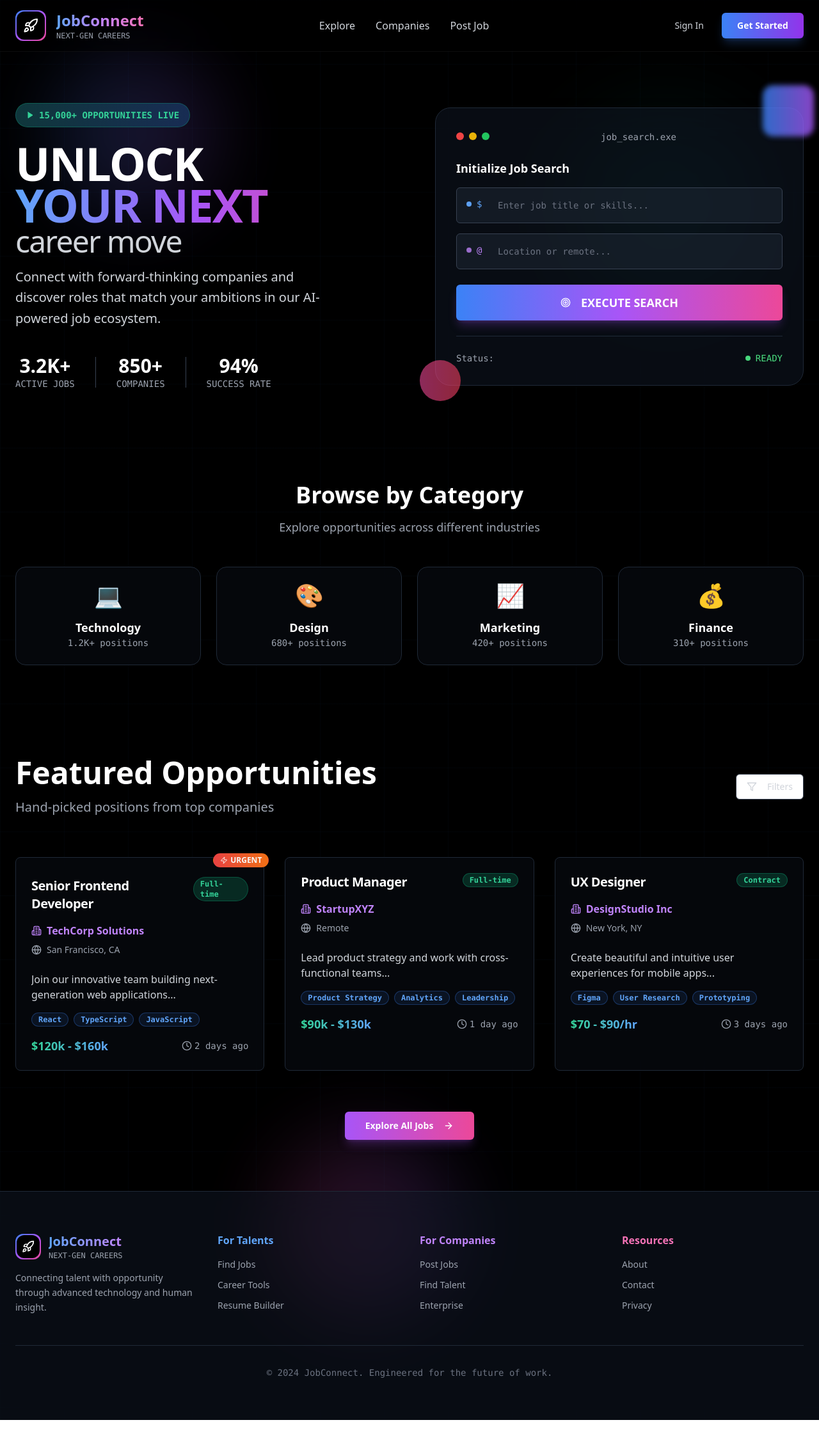
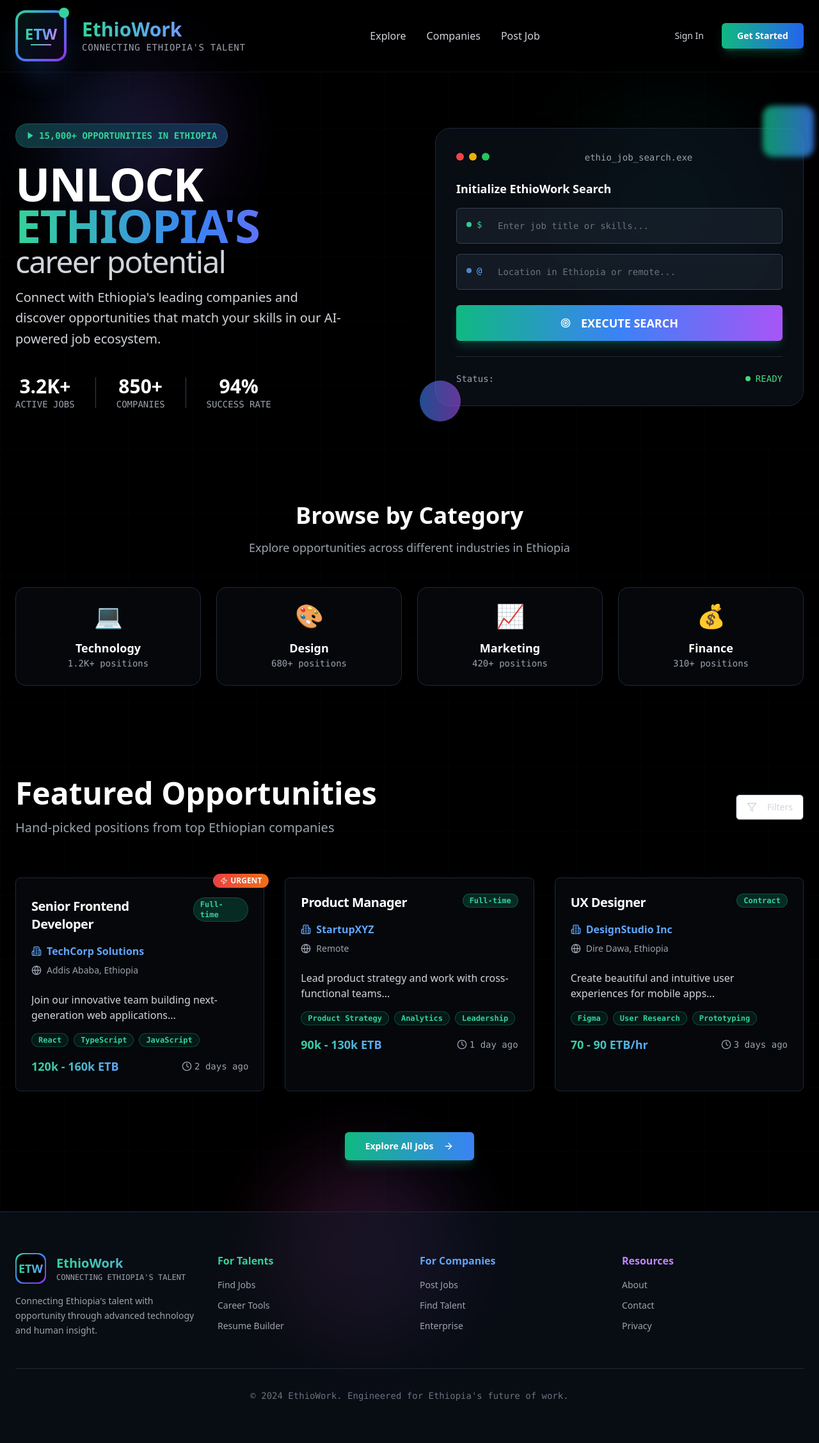
Before and after one commit to Fenet-damena/EthioWork, a React (Vite) app: page / in a window 1280 px wide. Shown: the whole page at 64% size. Before the commit the page ends 2220 px from the top, so only its background shows below. Built offline with nearby package versions, Linux system fonts and the light colour scheme.

Commit message:
Rename app to EthioWork and add logo
Rename the app to EthioWork and update the logo to "ETW". Store the logo in the assets and use a URL link for it.

```diff
--- a/index.html
+++ b/index.html
@@ -4,17 +4,17 @@
   <head>
     <meta charset="UTF-8" />
     <meta name="viewport" content="width=device-width, initial-scale=1.0" />
-    <title>JobConnect - Find Your Dream Job Today</title>
-    <meta name="description" content="Connect with top companies and discover job opportunities that match your skills. Find your dream job today with JobConnect." />
-    <meta name="author" content="JobConnect Team" />
+    <title>EthioWork - Find Your Dream Job in Ethiopia Today</title>
+    <meta name="description" content="Connect with Ethiopia's top companies and discover job opportunities that match your skills. Find your dream job in Ethiopia today with EthioWork." />
+    <meta name="author" content="EthioWork Team" />
 
-    <meta property="og:title" content="JobConnect - Find Your Dream Job Today" />
-    <meta property="og:description" content="Connect with top companies and discover job opportunities that match your skills. Find your dream job today with JobConnect." />
+    <meta property="og:title" content="EthioWork - Find Your Dream Job in Ethiopia Today" />
+    <meta property="og:description" content="Connect with Ethiopia's top companies and discover job opportunities that match your skills. Find your dream job in Ethiopia today with EthioWork." />
     <meta property="og:type" content="website" />
     <meta property="og:image" content="/placeholder.svg" />
 
     <meta name="twitter:card" content="summary_large_image" />
-    <meta name="twitter:site" content="@jobconnect" />
+    <meta name="twitter:site" content="@ethiowork" />
     <meta name="twitter:image" content="/placeholder.svg" />
   </head>
 
--- a/src/pages/Index.tsx
+++ b/src/pages/Index.tsx
@@ -1,4 +1,3 @@
-
 import { Button } from "@/components/ui/button";
 import { Input } from "@/components/ui/input";
 import { Card, CardContent, CardHeader, CardTitle } from "@/components/ui/card";
@@ -11,9 +10,9 @@ const Index = () => {
       id: 1,
       title: "Senior Frontend Developer",
       company: "TechCorp Solutions",
-      location: "San Francisco, CA",
+      location: "Addis Ababa, Ethiopia",
       type: "Full-time",
-      salary: "$120k - $160k",
+      salary: "120k - 160k ETB",
       description: "Join our innovative team building next-generation web applications...",
       tags: ["React", "TypeScript", "JavaScript"],
       posted: "2 days ago",
@@ -26,7 +25,7 @@ const Index = () => {
       company: "StartupXYZ",
       location: "Remote",
       type: "Full-time",
-      salary: "$90k - $130k",
+      salary: "90k - 130k ETB",
       description: "Lead product strategy and work with cross-functional teams...",
       tags: ["Product Strategy", "Analytics", "Leadership"],
       posted: "1 day ago",
@@ -37,9 +36,9 @@ const Index = () => {
       id: 3,
       title: "UX Designer",
       company: "DesignStudio Inc",
-      location: "New York, NY",
+      location: "Dire Dawa, Ethiopia",
       type: "Contract",
-      salary: "$70 - $90/hr",
+      salary: "70 - 90 ETB/hr",
       description: "Create beautiful and intuitive user experiences for mobile apps...",
       tags: ["Figma", "User Research", "Prototyping"],
       posted: "3 days ago",
@@ -71,24 +70,33 @@ const Index = () => {
       <div className="absolute top-40 right-20 w-80 h-80 bg-gradient-to-r from-emerald-500/15 to-cyan-500/15 rounded-full blur-3xl animate-pulse delay-1000"></div>
       <div className="absolute bottom-40 left-1/3 w-72 h-72 bg-gradient-to-r from-pink-500/20 to-violet-500/20 rounded-full blur-3xl animate-pulse delay-2000"></div>
 
-      {/* Header */}
+      {/* Header with ETW Logo */}
       <header className="relative z-50 border-b border-white/5 bg-black/40 backdrop-blur-xl">
         <div className="max-w-7xl mx-auto px-6 py-4">
           <div className="flex justify-between items-center">
-            <div className="flex items-center space-x-4">
-              <div className="relative">
-                <div className="w-12 h-12 rounded-xl bg-gradient-to-br from-blue-500 via-purple-500 to-pink-500 p-0.5">
-                  <div className="w-full h-full rounded-xl bg-black flex items-center justify-center">
-                    <Rocket className="h-6 w-6 text-white" />
+            <div className="flex items-center space-x-6">
+              {/* Custom ETW Logo */}
+              <div className="relative group">
+                <div className="w-20 h-20 rounded-2xl bg-gradient-to-br from-emerald-400 via-blue-500 to-purple-600 p-1 shadow-2xl shadow-blue-500/30">
+                  <div className="w-full h-full rounded-xl bg-black flex items-center justify-center relative overflow-hidden">
+                    <div className="absolute inset-0 bg-gradient-to-br from-emerald-400/10 via-blue-500/10 to-purple-600/10"></div>
+                    <div className="relative z-10 text-center">
+                      <div className="text-2xl font-black bg-gradient-to-r from-emerald-400 via-blue-400 to-purple-400 bg-clip-text text-transparent leading-none">
+                        ETW
+                      </div>
+                      <div className="w-8 h-0.5 bg-gradient-to-r from-emerald-400 to-purple-400 mx-auto mt-1"></div>
+                    </div>
                   </div>
                 </div>
-                <div className="absolute -top-1 -right-1 w-3 h-3 bg-emerald-400 rounded-full animate-ping"></div>
+                <div className="absolute -top-1 -right-1 w-4 h-4 bg-emerald-400 rounded-full animate-ping"></div>
+                <div className="absolute -top-1 -right-1 w-4 h-4 bg-emerald-400 rounded-full"></div>
               </div>
+
               <div>
-                <h1 className="text-2xl font-black bg-gradient-to-r from-blue-400 via-purple-400 to-pink-400 bg-clip-text text-transparent">
-                  JobConnect
+                <h1 className="text-3xl font-black bg-gradient-to-r from-emerald-400 via-blue-400 to-purple-400 bg-clip-text text-transparent">
+                  EthioWork
                 </h1>
-                <p className="text-xs text-gray-400 font-mono">NEXT-GEN CAREERS</p>
+                <p className="text-sm text-gray-400 font-mono tracking-wider">CONNECTING ETHIOPIA'S TALENT</p>
               </div>
             </div>
 
@@ -102,7 +110,7 @@ const Index = () => {
               <Button variant="ghost" className="text-gray-300 hover:text-white hover:bg-white/10">
                 Sign In
               </Button>
-              <Button className="bg-gradient-to-r from-blue-500 to-purple-600 hover:from-blue-600 hover:to-purple-700 text-white font-bold px-6 shadow-lg shadow-blue-500/25">
+              <Button className="bg-gradient-to-r from-emerald-500 to-blue-600 hover:from-emerald-600 hover:to-blue-700 text-white font-bold px-6 shadow-lg shadow-emerald-500/25">
                 Get Started
               </Button>
             </div>
@@ -119,20 +127,20 @@ const Index = () => {
               <div className="space-y-6">
                 <Badge className="bg-gradient-to-r from-emerald-500/20 to-blue-500/20 text-emerald-400 border-emerald-500/30 px-4 py-2 font-mono text-sm backdrop-blur-sm">
                   <Play className="h-3 w-3 mr-2 fill-current" />
-                  15,000+ OPPORTUNITIES LIVE
+                  15,000+ OPPORTUNITIES IN ETHIOPIA
                 </Badge>
 
                 <div className="space-y-4">
                   <h2 className="text-7xl font-black leading-[0.9] tracking-tight">
                     <span className="block text-white">UNLOCK</span>
-                    <span className="block bg-gradient-to-r from-blue-400 via-purple-500 to-pink-500 bg-clip-text text-transparent">
-                      YOUR NEXT
+                    <span className="block bg-gradient-to-r from-emerald-400 via-blue-500 to-purple-500 bg-clip-text text-transparent">
+                      ETHIOPIA'S
                     </span>
-                    <span className="block text-5xl text-gray-300 font-normal">career move</span>
+                    <span className="block text-5xl text-gray-300 font-normal">career potential</span>
                   </h2>
 
                   <p className="text-xl text-gray-300 leading-relaxed max-w-lg font-light">
-                    Connect with forward-thinking companies and discover roles that match your ambitions in our AI-powered job ecosystem.
+                    Connect with Ethiopia's leading companies and discover opportunities that match your skills in our AI-powered job ecosystem.
                   </p>
                 </div>
 
@@ -163,38 +171,38 @@ const Index = () => {
                   <div className="w-3 h-3 rounded-full bg-yellow-500"></div>
                   <div className="w-3 h-3 rounded-full bg-green-500"></div>
                   <div className="flex-1 text-center">
-                    <span className="text-gray-400 font-mono text-sm">job_search.exe</span>
+                    <span className="text-gray-400 font-mono text-sm">ethio_job_search.exe</span>
                   </div>
                 </div>
 
                 <div className="space-y-6">
                   <div className="space-y-4">
-                    <div className="text-lg font-bold text-white mb-4">Initialize Job Search</div>
+                    <div className="text-lg font-bold text-white mb-4">Initialize EthioWork Search</div>
 
                     <div className="relative">
                       <div className="absolute left-4 top-4 flex items-center space-x-2">
-                        <div className="w-2 h-2 bg-blue-400 rounded-full animate-pulse"></div>
-                        <span className="text-blue-400 font-mono text-sm">$</span>
+                        <div className="w-2 h-2 bg-emerald-400 rounded-full animate-pulse"></div>
+                        <span className="text-emerald-400 font-mono text-sm">$</span>
                       </div>
                       <Input
                         placeholder="Enter job title or skills..."
-                        className="pl-16 h-14 bg-gray-800/50 border-gray-700 text-white placeholder:text-gray-500 font-mono focus:border-blue-500 focus:ring-blue-500/20"
+                        className="pl-16 h-14 bg-gray-800/50 border-gray-700 text-white placeholder:text-gray-500 font-mono focus:border-emerald-500 focus:ring-emerald-500/20"
                       />
                     </div>
 
                     <div className="relative">
                       <div className="absolute left-4 top-4 flex items-center space-x-2">
-                        <div className="w-2 h-2 bg-purple-400 rounded-full animate-pulse delay-300"></div>
-                        <span className="text-purple-400 font-mono text-sm">@</span>
+                        <div className="w-2 h-2 bg-blue-400 rounded-full animate-pulse delay-300"></div>
+                        <span className="text-blue-400 font-mono text-sm">@</span>
                       </div>
                       <Input
-                        placeholder="Location or remote..."
-                        className="pl-16 h-14 bg-gray-800/50 border-gray-700 text-white placeholder:text-gray-500 font-mono focus:border-purple-500 focus:ring-purple-500/20"
+                        placeholder="Location in Ethiopia or remote..."
+                        className="pl-16 h-14 bg-gray-800/50 border-gray-700 text-white placeholder:text-gray-500 font-mono focus:border-blue-500 focus:ring-blue-500/20"
                       />
                     </div>
                   </div>
 
-                  <Button className="w-full h-14 bg-gradient-to-r from-blue-500 via-purple-500 to-pink-500 hover:from-blue-600 hover:via-purple-600 hover:to-pink-600 text-white font-bold text-lg shadow-lg shadow-purple-500/25 group">
+                  <Button className="w-full h-14 bg-gradient-to-r from-emerald-500 via-blue-500 to-purple-500 hover:from-emerald-600 hover:via-blue-600 hover:to-purple-600 text-white font-bold text-lg shadow-lg shadow-emerald-500/25 group">
                     <Target className="mr-2 h-5 w-5 group-hover:rotate-90 transition-transform duration-300" />
                     EXECUTE SEARCH
                   </Button>
@@ -212,8 +220,8 @@ const Index = () => {
               </div>
 
               {/* Floating Elements */}
-              <div className="absolute -top-4 -right-4 w-20 h-20 bg-gradient-to-r from-blue-500 to-purple-500 rounded-2xl opacity-80 animate-bounce blur-sm"></div>
-              <div className="absolute -bottom-6 -left-6 w-16 h-16 bg-gradient-to-r from-pink-500 to-rose-500 rounded-full opacity-60 animate-pulse"></div>
+              <div className="absolute -top-4 -right-4 w-20 h-20 bg-gradient-to-r from-emerald-500 to-blue-500 rounded-2xl opacity-80 animate-bounce blur-sm"></div>
+              <div className="absolute -bottom-6 -left-6 w-16 h-16 bg-gradient-to-r from-blue-500 to-purple-500 rounded-full opacity-60 animate-pulse"></div>
             </div>
           </div>
         </div>
@@ -224,7 +232,7 @@ const Index = () => {
         <div className="max-w-7xl mx-auto">
           <div className="text-center mb-12">
             <h3 className="text-4xl font-black text-white mb-4">Browse by Category</h3>
-            <p className="text-gray-400 text-lg">Explore opportunities across different industries</p>
+            <p className="text-gray-400 text-lg">Explore opportunities across different industries in Ethiopia</p>
           </div>
 
           <div className="grid grid-cols-2 md:grid-cols-4 gap-6">
@@ -251,7 +259,7 @@ const Index = () => {
           <div className="flex justify-between items-center mb-16">
             <div>
               <h3 className="text-5xl font-black text-white mb-4">Featured Opportunities</h3>
-              <p className="text-gray-400 text-xl">Hand-picked positions from top companies</p>
+              <p className="text-gray-400 text-xl">Hand-picked positions from top Ethiopian companies</p>
             </div>
             <Button variant="outline" className="border-gray-700 text-gray-300 hover:bg-gray-800 hover:text-white">
               <Filter className="mr-2 h-4 w-4" />
@@ -274,7 +282,7 @@ const Index = () => {
 
                   <div className="space-y-4">
                     <div className="flex justify-between items-start">
-                      <CardTitle className="text-xl font-bold text-white group-hover:text-blue-400 transition-colors">
+                      <CardTitle className="text-xl font-bold text-white group-hover:text-emerald-400 transition-colors">
                         {job.title}
                       </CardTitle>
                       <Badge variant="secondary" className="bg-emerald-500/20 text-emerald-400 border-emerald-500/30 font-mono text-xs">
@@ -283,7 +291,7 @@ const Index = () => {
                     </div>
 
                     <div className="space-y-2">
-                      <div className="flex items-center text-purple-400 font-semibold">
+                      <div className="flex items-center text-blue-400 font-semibold">
                         <Building2 className="h-4 w-4 mr-2" />
                         {job.company}
                       </div>
@@ -301,7 +309,7 @@ const Index = () => {
 
                   <div className="flex flex-wrap gap-2 mb-4">
                     {job.tags.map((tag, tagIndex) => (
-                      <Badge key={tagIndex} variant="outline" className="text-xs border-blue-500/30 text-blue-400 bg-blue-500/10 font-mono">
+                      <Badge key={tagIndex} variant="outline" className="text-xs border-emerald-500/30 text-emerald-400 bg-emerald-500/10 font-mono">
                         {tag}
                       </Badge>
                     ))}
@@ -322,7 +330,7 @@ const Index = () => {
           </div>
 
           <div className="text-center mt-16">
-            <Button size="lg" className="bg-gradient-to-r from-purple-500 to-pink-500 hover:from-purple-600 hover:to-pink-600 text-white font-bold shadow-lg shadow-purple-500/25 px-8 py-4">
+            <Button size="lg" className="bg-gradient-to-r from-emerald-500 to-blue-500 hover:from-emerald-600 hover:to-blue-600 text-white font-bold shadow-lg shadow-emerald-500/25 px-8 py-4">
               Explore All Jobs
               <ArrowRight className="ml-2 h-5 w-5" />
             </Button>
@@ -335,55 +343,57 @@ const Index = () => {
         <div className="max-w-7xl mx-auto px-6">
           <div className="grid grid-cols-1 md:grid-cols-4 gap-8">
             <div className="space-y-4">
-              <div className="flex items-center space-x-3">
-                <div className="w-10 h-10 rounded-xl bg-gradient-to-br from-blue-500 via-purple-500 to-pink-500 p-0.5">
+              <div className="flex items-center space-x-4">
+                <div className="w-12 h-12 rounded-xl bg-gradient-to-br from-emerald-400 via-blue-500 to-purple-600 p-0.5">
                   <div className="w-full h-full rounded-xl bg-black flex items-center justify-center">
-                    <Rocket className="h-5 w-5 text-white" />
+                    <div className="text-lg font-black bg-gradient-to-r from-emerald-400 to-blue-400 bg-clip-text text-transparent">
+                      ETW
+                    </div>
                   </div>
                 </div>
                 <div>
-                  <h4 className="text-xl font-black bg-gradient-to-r from-blue-400 to-purple-400 bg-clip-text text-transparent">
-                    JobConnect
+                  <h4 className="text-xl font-black bg-gradient-to-r from-emerald-400 to-blue-400 bg-clip-text text-transparent">
+                    EthioWork
                   </h4>
-                  <p className="text-xs text-gray-400 font-mono">NEXT-GEN CAREERS</p>
+                  <p className="text-xs text-gray-400 font-mono">CONNECTING ETHIOPIA'S TALENT</p>
                 </div>
               </div>
               <p className="text-gray-400 text-sm leading-relaxed">
-                Connecting talent with opportunity through advanced technology and human insight.
+                Connecting Ethiopia's talent with opportunity through advanced technology and human insight.
               </p>
             </div>
 
             <div>
-              <h5 className="font-bold mb-4 text-blue-400">For Talents</h5>
+              <h5 className="font-bold mb-4 text-emerald-400">For Talents</h5>
               <ul className="space-y-3 text-gray-400 text-sm">
-                <li><a href="#" className="hover:text-blue-400 transition-colors">Find Jobs</a></li>
-                <li><a href="#" className="hover:text-blue-400 transition-colors">Career Tools</a></li>
-                <li><a href="#" className="hover:text-blue-400 transition-colors">Resume Builder</a></li>
+                <li><a href="#" className="hover:text-emerald-400 transition-colors">Find Jobs</a></li>
+                <li><a href="#" className="hover:text-emerald-400 transition-colors">Career Tools</a></li>
+                <li><a href="#" className="hover:text-emerald-400 transition-colors">Resume Builder</a></li>
               </ul>
             </div>
 
             <div>
-              <h5 className="font-bold mb-4 text-purple-400">For Companies</h5>
+              <h5 className="font-bold mb-4 text-blue-400">For Companies</h5>
               <ul className="space-y-3 text-gray-400 text-sm">
-                <li><a href="#" className="hover:text-purple-400 transition-colors">Post Jobs</a></li>
-                <li><a href="#" className="hover:text-purple-400 transition-colors">Find Talent</a></li>
-                <li><a href="#" className="hover:text-purple-400 transition-colors">Enterprise</a></li>
+                <li><a href="#" className="hover:text-blue-400 transition-colors">Post Jobs</a></li>
+                <li><a href="#" className="hover:text-blue-400 transition-colors">Find Talent</a></li>
+                <li><a href="#" className="hover:text-blue-400 transition-colors">Enterprise</a></li>
               </ul>
             </div>
 
             <div>
-              <h5 className="font-bold mb-4 text-pink-400">Resources</h5>
+              <h5 className="font-bold mb-4 text-purple-400">Resources</h5>
               <ul className="space-y-3 text-gray-400 text-sm">
-                <li><a href="#" className="hover:text-pink-400 transition-colors">About</a></li>
-                <li><a href="#" className="hover:text-pink-400 transition-colors">Contact</a></li>
-                <li><a href="#" className="hover:text-pink-400 transition-colors">Privacy</a></li>
+                <li><a href="#" className="hover:text-purple-400 transition-colors">About</a></li>
+                <li><a href="#" className="hover:text-purple-400 transition-colors">Contact</a></li>
+                <li><a href="#" className="hover:text-purple-400 transition-colors">Privacy</a></li>
               </ul>
             </div>
           </div>
 
           <div className="border-t border-gray-800 mt-12 pt-8 text-center">
             <p className="text-gray-500 text-sm font-mono">
-              © 2024 JobConnect. Engineered for the future of work.
+              © 2024 EthioWork. Engineered for Ethiopia's future of work.
             </p>
           </div>
         </div>
```
